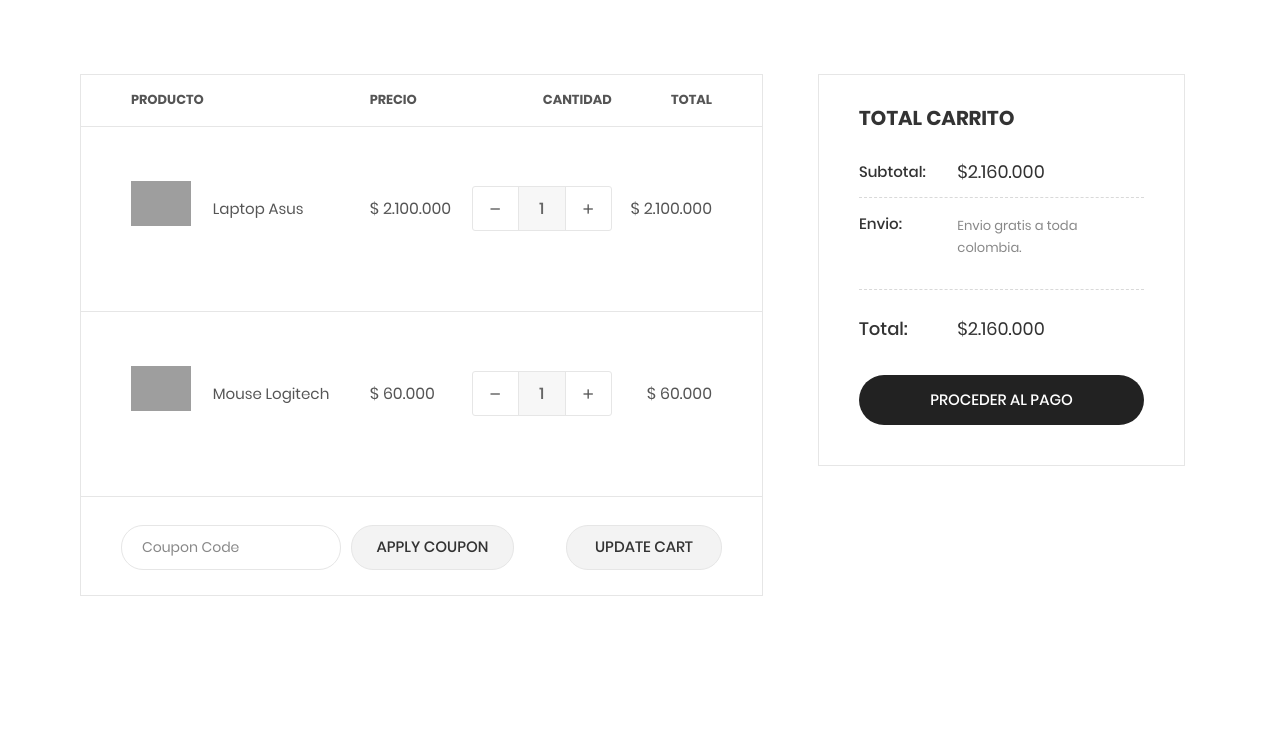
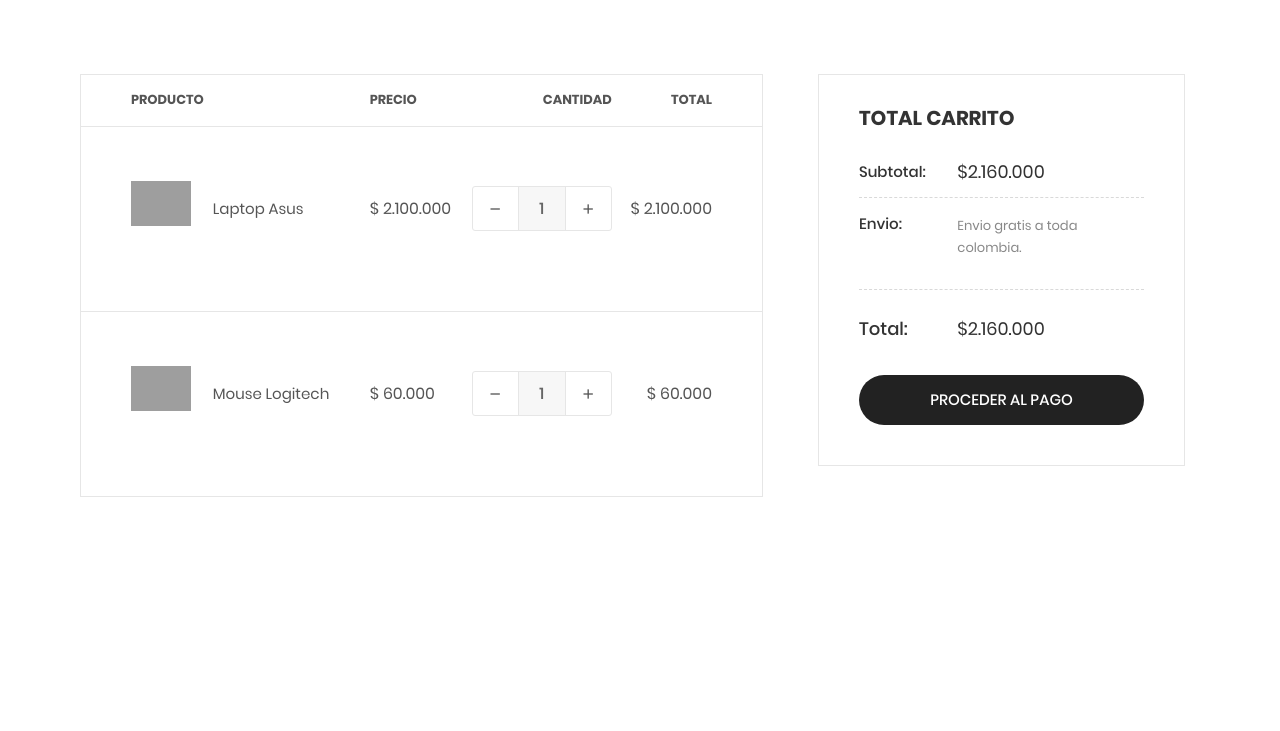
Before and after one commit to camilod529/carrito-php, a PHP site: page /shoping-cart.php in a window 1280 px wide. Shown: the part 177-908 px from the top of the page. After the commit the page ends 674 px from the top, so only its background shows below. Run offline with PHP 8.4, Linux system fonts and the light colour scheme; some libraries are stand-ins or nearby versions; grey boxes are pictures that could not be loaded.

Commit message:
Se actualiza shopin-cart.php

```diff
--- a/shoping-cart.php
+++ b/shoping-cart.php
@@ -141,19 +141,6 @@
 							</table>
 						</div>
 
-						<div class="flex-w flex-sb-m bor15 p-t-18 p-b-15 p-lr-40 p-lr-15-sm">
-							<div class="flex-w flex-m m-r-20 m-tb-5">
-								<input class="stext-104 cl2 plh4 size-117 bor13 p-lr-20 m-r-10 m-tb-5" type="text" name="coupon" placeholder="Coupon Code">
-
-								<div class="flex-c-m stext-101 cl2 size-118 bg8 bor13 hov-btn3 p-lr-15 trans-04 pointer m-tb-5">
-									Apply coupon
-								</div>
-							</div>
-
-							<div class="flex-c-m stext-101 cl2 size-119 bg8 bor13 hov-btn3 p-lr-15 trans-04 pointer m-tb-10">
-								Update Cart
-							</div>
-						</div>
 					</div>
 				</div>
 
```
